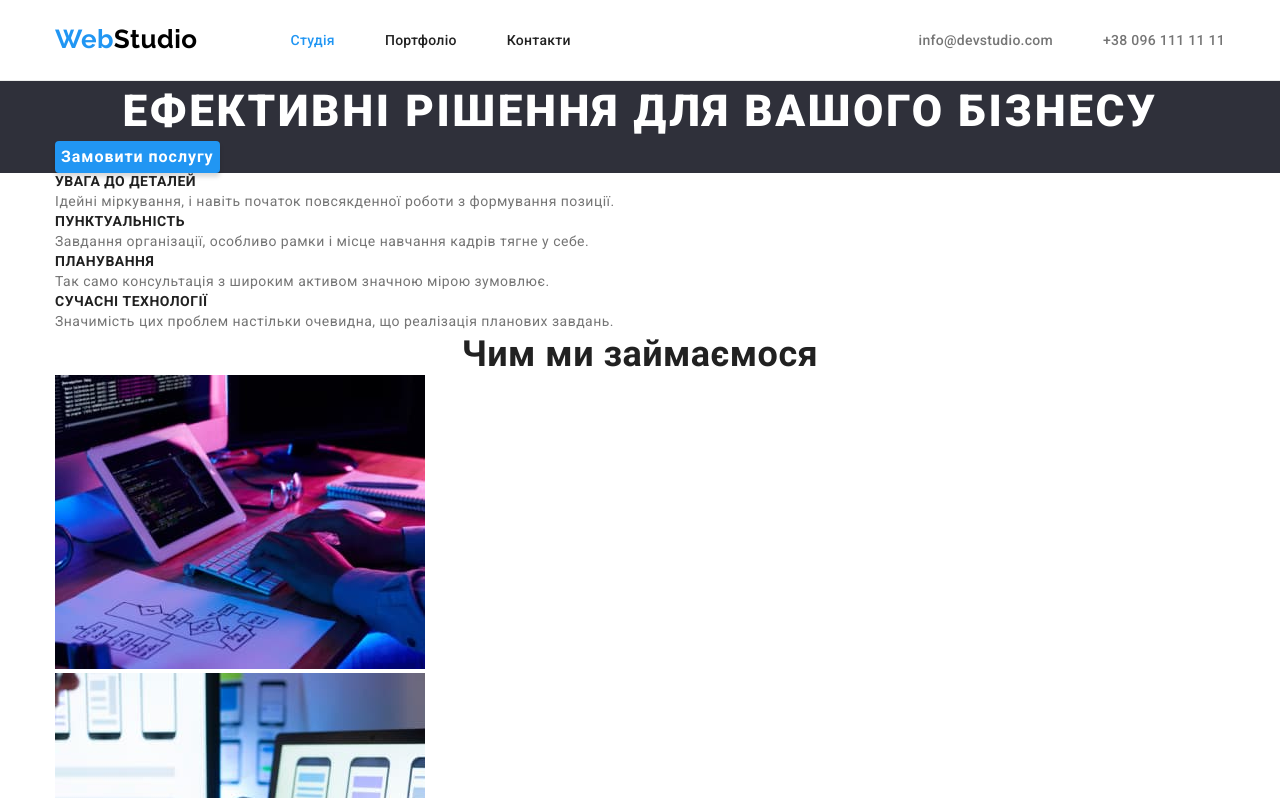
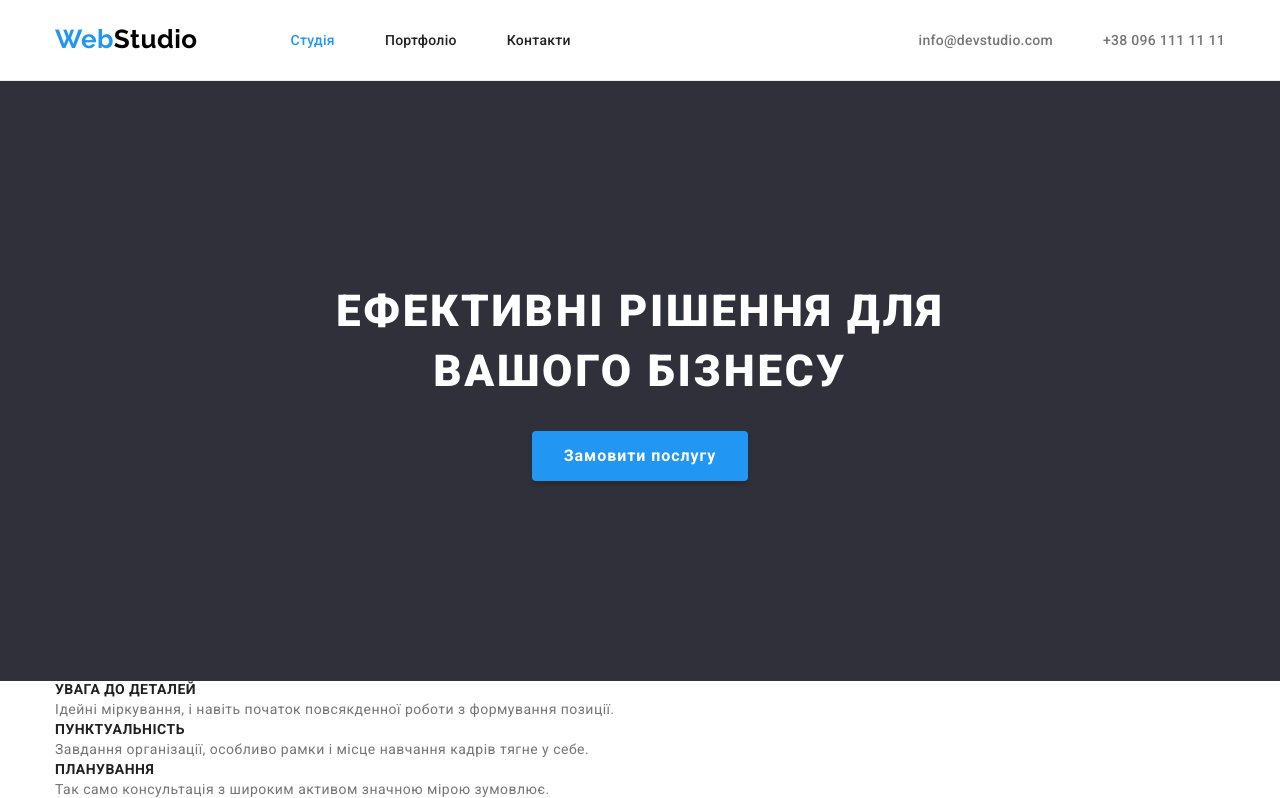
Before and after one commit to Agmund2002/goit-markup-hw-03, a plain HTML site: page index.html in a window 1280 px wide. Shown: the top 798 px of the page. Drawn offline with nearby package versions, Linux system fonts and the light colour scheme.

Commit message:
застилізував секцію з кнопкою

```diff
--- a/css/styles.css
+++ b/css/styles.css
@@ -41,7 +41,6 @@ h1,h2,h3,h4.h5,h6,p,ul {
   margin: -1px;
   border: 0;
   padding: 0;
-
   white-space: nowrap;
   clip-path: inset(100%);
   clip: rect(0 0 0 0);
@@ -136,6 +135,10 @@ h1,h2,h3,h4.h5,h6,p,ul {
   background-color: var(--main-background-color);
 }
 
+.order-container {
+  padding: 200px 0;
+}
+
 .order-title {
   font-weight: 900;
   font-size: 44px;
@@ -144,9 +147,15 @@ h1,h2,h3,h4.h5,h6,p,ul {
   letter-spacing: 0.06em;
   text-transform: uppercase;
   color: var(--secondary-title-color);
+  width: 696px;
+  margin: 0 auto;
+  padding-bottom: 30px;
 }
 
 .order-btn {
+  display: block;
+  width: 216px;
+  height: 50px;
   font-family: var(--main-font);
   background-color: var(--accent-color);
   box-shadow: 0px 4px 4px rgba(0, 0, 0, 0.15);
@@ -154,13 +163,12 @@ h1,h2,h3,h4.h5,h6,p,ul {
   font-weight: 700;
   font-size: 16px;
   line-height: calc(30 / 16);
-  display: flex;
-  align-items: center;
-  text-align: center;
   letter-spacing: 0.06em;
   color: var(--secondary-title-color);
   cursor: pointer;
   border: 0;
+  margin: 0 auto;
+  padding: 0;
 }
 
 .order-btn:hover,
@@ -281,7 +289,7 @@ h1,h2,h3,h4.h5,h6,p,ul {
 
 .address {
   width: 231px;
-  margin-top: 20px;
+  padding-top: 20px;
   padding-bottom: 60px;
 }
 
--- a/index.html
+++ b/index.html
@@ -51,7 +51,7 @@
     <main class="main">
       <!-- секція з кнопкою -->
       <section class="order">
-        <div class="container">
+        <div class="container order-container">
           <h1 class="order-title">Ефективні рішення для вашого бізнесу</h1>
           <button class="order-btn" type="button">Замовити послугу</button>
         </div>
```
Also changed, not shown: portfolio.html (line endings or trailing spaces).
